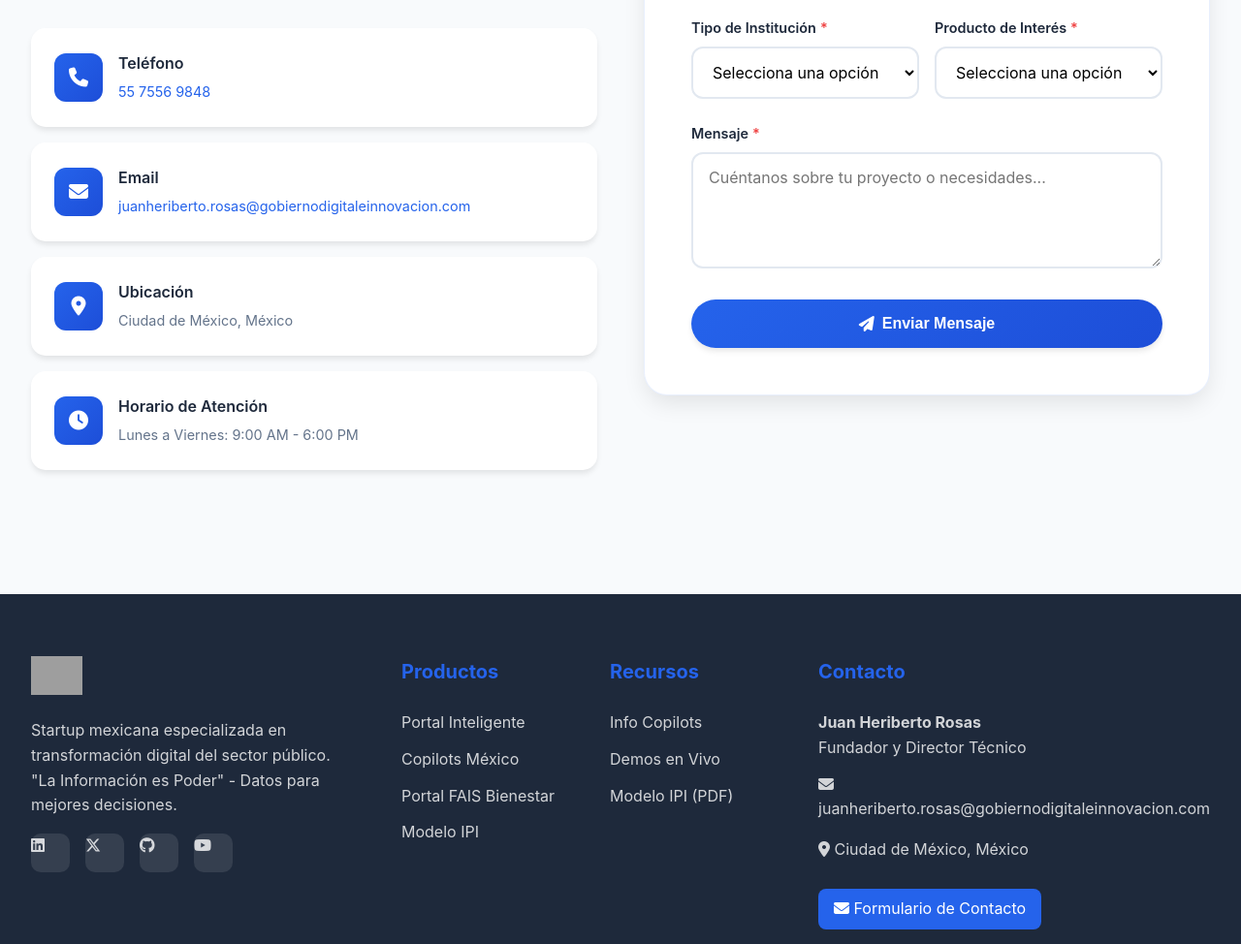
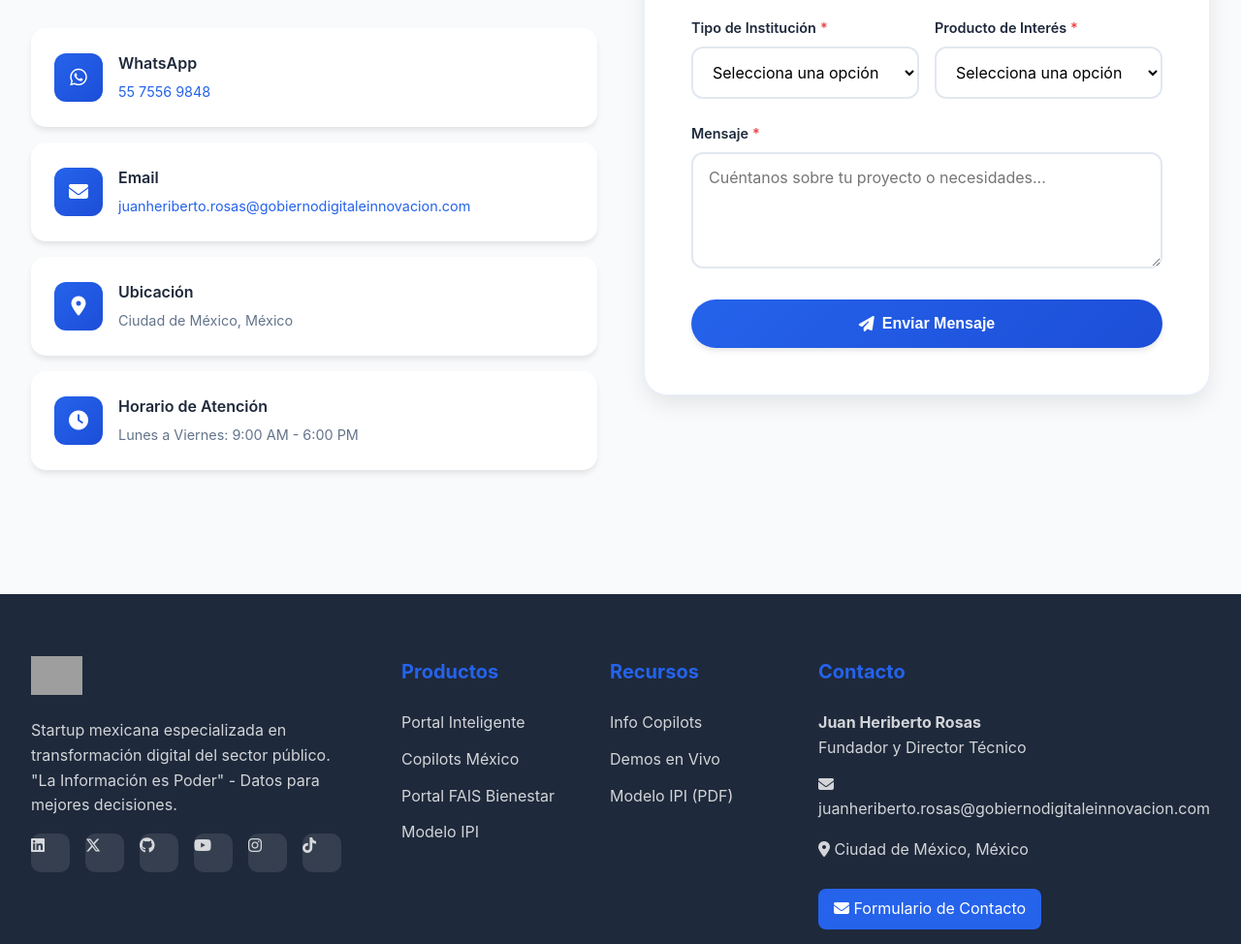
Before and after one commit to gobiernodigitaleinnovacion/gdi, a plain HTML site: page index.html in a window 1280 px wide. Shown: the part 7797-8771 px from the top of the page at 97% size. Drawn offline with nearby package versions, Linux system fonts and the light colour scheme; grey boxes are pictures that could not be loaded.

Commit message:
Actualizar contacto y redes sociales
- Cambiar icono y etiqueta de Teléfono a WhatsApp
- Agregar Instagram (@gobiernodigitalinnovacion) al footer
- Agregar TikTok (@gobierno.digital6) al footer

Co-Authored-By: Claude Opus 4.5 <noreply@anthropic.com>

```diff
--- a/index.html
+++ b/index.html
@@ -2038,10 +2038,10 @@
                     <div class="contact-info-cards">
                         <div class="contact-info-card">
                             <div class="contact-info-icon">
-                                <i class="fas fa-phone"></i>
+                                <i class="fab fa-whatsapp"></i>
                             </div>
                             <div class="contact-info-text">
-                                <h4>Teléfono</h4>
+                                <h4>WhatsApp</h4>
                                 <p><a href="https://wa.me/525575569848" target="_blank">55 7556 9848</a></p>
                             </div>
                         </div>
@@ -2181,6 +2181,8 @@
                         <a href="https://x.com/Gobdigitale" target="_blank" class="social-link"><i class="fab fa-x-twitter"></i></a>
                         <a href="https://github.com/gobiernodigitaleinnovacion" target="_blank" class="social-link"><i class="fab fa-github"></i></a>
                         <a href="https://www.youtube.com/@Gobidigital_IA" target="_blank" class="social-link"><i class="fab fa-youtube"></i></a>
+                        <a href="https://www.instagram.com/gobiernodigitalinnovacion/" target="_blank" class="social-link"><i class="fab fa-instagram"></i></a>
+                        <a href="https://www.tiktok.com/@gobierno.digital6" target="_blank" class="social-link"><i class="fab fa-tiktok"></i></a>
                     </div>
                 </div>
 
```
